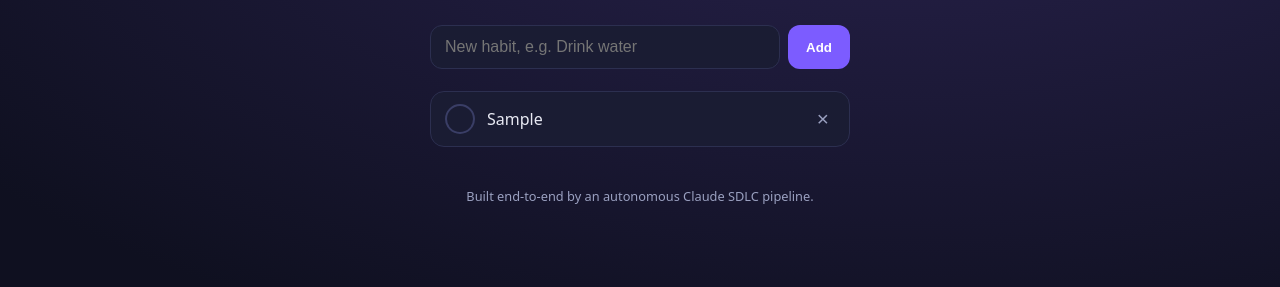
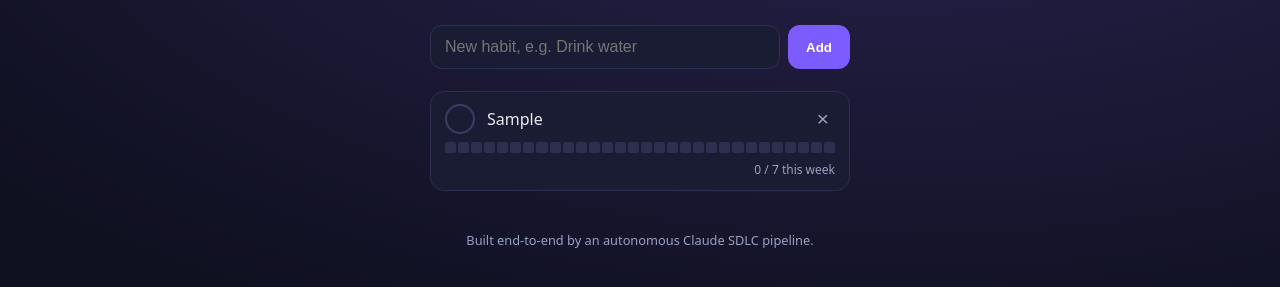
Before and after one commit to markoub/zenith, a website built with Vite: page index.html in a window 1280 px wide. Both pictures are taken after typing "Sample" into the empty fields and a click on the button "Add". Shown: the part 129-416 px from the top of the page. Built offline with nearby package versions, Linux system fonts and the light colour scheme.

Commit message:
feat: render 30-day heatmap and weekly stats in habit cards (#11)
- Export shiftDay from habits.ts for reuse in main.ts
- Render 30-cell CSS-grid heatmap per habit card (last 30 days, today rightmost)
- Show "X / 7 this week" label driven by last7Count
- Add accessibility title attributes to each heatmap cell
- Add 4 unit tests for shiftDay (forward, backward, zero, month-boundary)

Closes #6

```diff
--- a/src/habits.ts
+++ b/src/habits.ts
@@ -46,7 +46,7 @@ export function toggleCompletion(habit: Habit, day: string): Habit {
   return { ...habit, completions };
 }
 
-function shiftDay(day: string, delta: number): string {
+export function shiftDay(day: string, delta: number): string {
   const d = new Date(day + "T00:00:00Z");
   d.setUTCDate(d.getUTCDate() + delta);
   return d.toISOString().slice(0, 10);
--- a/src/main.ts
+++ b/src/main.ts
@@ -5,7 +5,9 @@ import {
   toggleCompletion,
   isCompletedOn,
   dayStr,
+  shiftDay,
   currentStreak,
+  last7Count,
 } from "./habits";
 
 const STORAGE_KEY = "zenith.habits.v1";
@@ -53,14 +55,24 @@ function render(): void {
                     streak === 0
                       ? ""
                       : `<span class="streak">${streak}${streak >= 3 ? " 🔥" : ""}</span>`;
+                  const heatmapCells = Array.from({ length: 30 }, (_, i) => {
+                    const day = shiftDay(today, i - 29);
+                    const cellDone = isCompletedOn(h, day);
+                    return `<div class="heatmap-cell${cellDone ? " done" : ""}" title="${day}"></div>`;
+                  }).join("");
+                  const weeklyCount = last7Count(h, today);
                   return `
                     <li class="${done ? "done" : ""}">
+                      <div class="habit-row">
                         <button class="check" data-id="${h.id}" aria-label="Toggle ${h.name}">
                           ${done ? "✓" : ""}
                         </button>
                         <span class="hname">${escapeHtml(h.name)}</span>
                         ${streakHtml}
                         <button class="del" data-del="${h.id}" aria-label="Delete ${h.name}">×</button>
+                      </div>
+                      <div class="heatmap" aria-hidden="true">${heatmapCells}</div>
+                      <div class="weekly-stats">${weeklyCount} / 7 this week</div>
                     </li>`;
                 })
                 .join("")
--- a/src/style.css
+++ b/src/style.css
@@ -82,12 +82,41 @@ form#add button {
 
 .habits li {
   display: flex;
-  align-items: center;
-  gap: 12px;
+  flex-direction: column;
+  gap: 8px;
   padding: 12px 14px;
   background: var(--card);
   border: 1px solid #2c2f50;
   border-radius: 14px;
+}
+
+.habit-row {
+  display: flex;
+  align-items: center;
+  gap: 12px;
+}
+
+.heatmap {
+  display: grid;
+  grid-template-columns: repeat(30, 1fr);
+  gap: 2px;
+}
+
+.heatmap-cell {
+  aspect-ratio: 1;
+  border-radius: 2px;
+  background: #2c2f50;
+  min-width: 0;
+}
+
+.heatmap-cell.done {
+  background: var(--accent);
+}
+
+.weekly-stats {
+  font-size: 0.75rem;
+  color: var(--muted);
+  text-align: right;
 }
 
 .habits li.done {
@@ -95,6 +124,7 @@ form#add button {
 }
 
 .habits li.empty {
+  align-items: center;
   justify-content: center;
   color: var(--muted);
   border-style: dashed;
```
Also changed, not shown: src/habits.test.ts (+20 -0 lines). Lines whose indentation alone changed are shown as unchanged.
